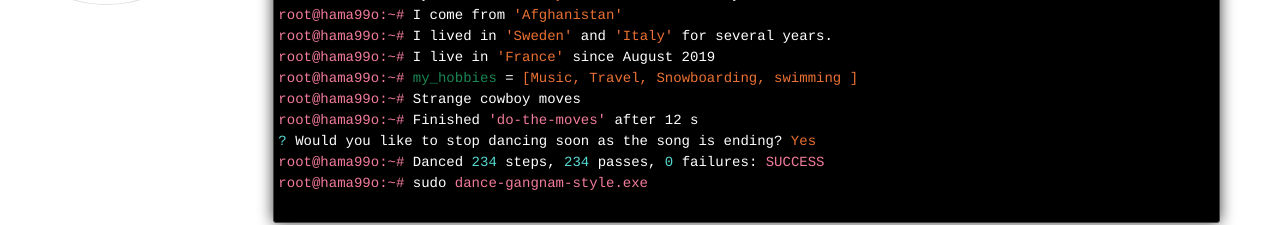
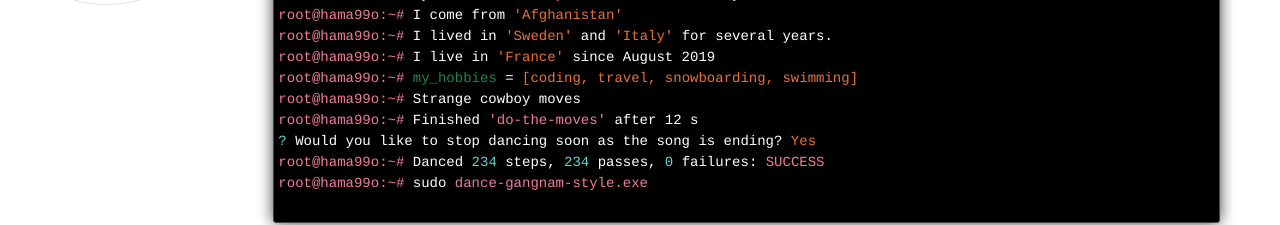
Before and after one commit to Hama99o/my-cv, a Vue app: page / in a window 1280 px wide. Shown: the part 268-493 px from the top of the page. Built offline with nearby package versions, Linux system fonts and the light colour scheme; grey boxes are pictures that could not be loaded.

Commit message:
console added and editor removed

```diff
--- a/src/components/Editor.vue
+++ b/src/components/Console.vue
@@ -6,7 +6,7 @@
       <br> <span v-html="rootText" class="pink"></span> I come from <span class="orange">'Afghanistan'</span>
       <br> <span v-html="rootText" class="pink"></span> I lived in <span class="orange">'Sweden'</span> and <span class="orange">'Italy'</span> for several years.
       <br> <span v-html="rootText" class="pink"></span> I live in <span class="orange"> 'France'</span> since August 2019
-      <br> <span v-html="rootText" class="pink"></span> <span class="text-success">my_hobbies</span> = <span class="orange">[Music, Travel, Snowboarding, swimming ]</span>
+      <br> <span v-html="rootText" class="pink"></span> <span class="text-success">my_hobbies</span> = <span class="orange">[coding, travel, snowboarding, swimming]</span>
       <br> <span v-html="rootText" class="pink"></span> Strange cowboy moves
       <br> <span v-html="rootText" class="pink"></span> Finished <span class="pink">'do-the-moves'</span> after 12 s
       <br> <span class="blue">? </span> Would you like to stop dancing soon as the song is ending? <span class="orange">Yes</span>
@@ -19,7 +19,7 @@
 
 <script>
 export default {
-  name: 'Editor',
+  name: 'Console',
   data: function () {
      return {
      }
--- a/src/components/PersonalProfile.vue
+++ b/src/components/PersonalProfile.vue
@@ -1,15 +1,15 @@
 <template>
   <div>
-    <Editor/>
+    <Console/>
   </div>
 </template>
 
 <script>
-import Editor from './Editor'
+import Console from './Console'
 
 export default {
   name: 'PersonalProfile',
-  components: { Editor },
+  components: { Console },
   methods: {
   }
 }
```
